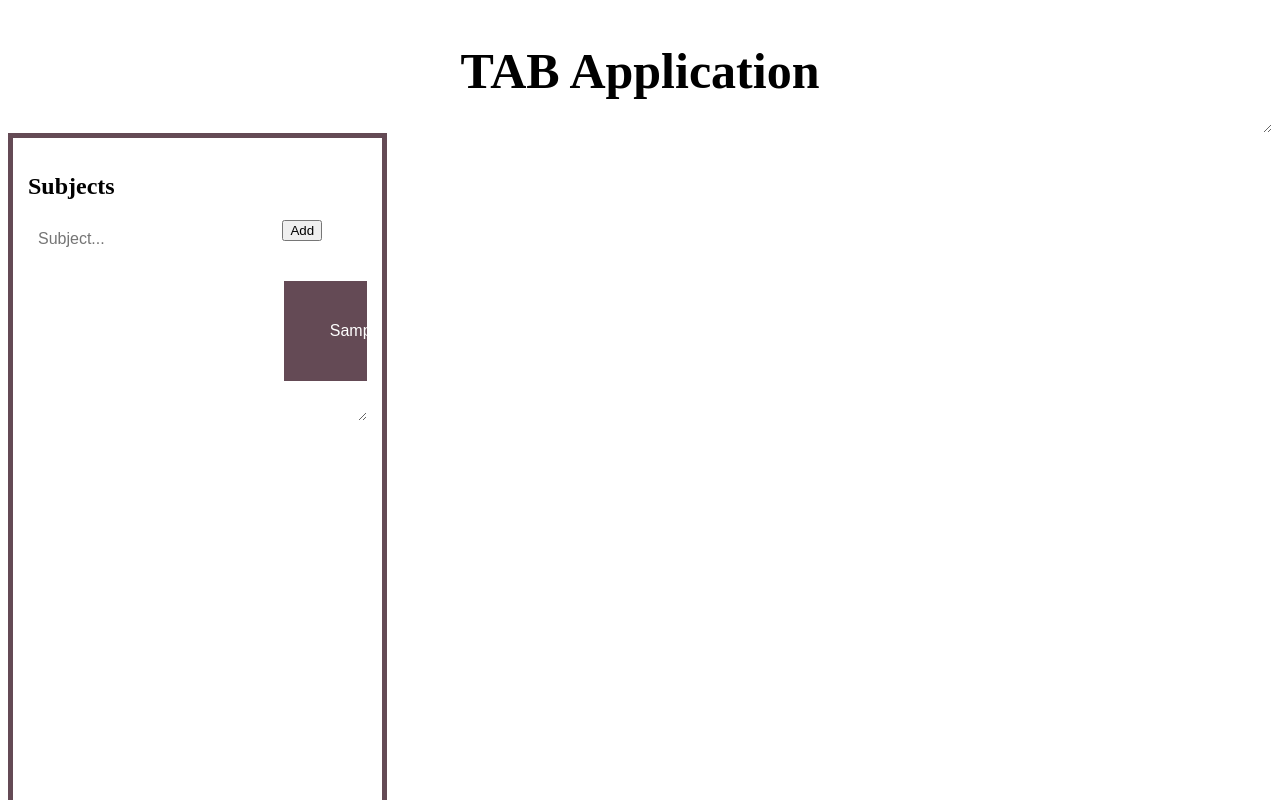
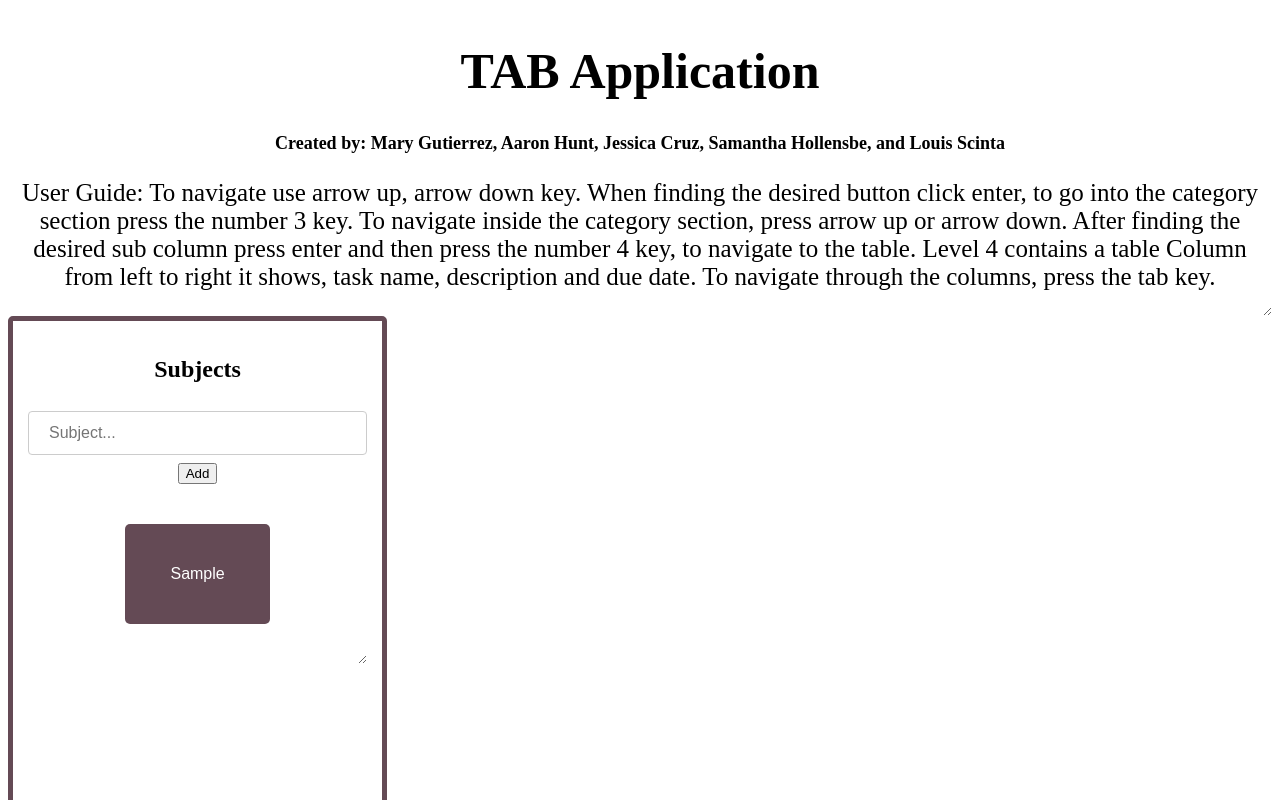
Before and after one commit to CS3398-Elara-helloJupiter/CS-Elara-F2018, a plain HTML site: page Aaron_BranchDemo/demo.html in a window 1280 px wide. Both pictures are taken after typing "Sample" into the empty fields and a click on the button "Add". Shown: the top 800 px of the page. Drawn offline with nearby package versions, Linux system fonts and the light colour scheme.

Commit message:
Implemented Sam's CSS
implemented old CSS code which fixed the first level and instructions.

```diff
--- a/Aaron_BranchDemo/demo.html
+++ b/Aaron_BranchDemo/demo.html
@@ -11,9 +11,18 @@
 		<script src="script.js"></script>
 	</head>
 
+
 	<div class="Welcome">
-		<h1 style="font-size:50px;&amp;rlm;">TAB Application </h1>
-	</div>
+      <h1 style="font-size:50px;&amp;rlm;">TAB Application </h1>
+      <h3 style="font-size:18px;&amp;rlm; text-align: center;"> Created by: Mary Gutierrez, Aaron Hunt, Jessica Cruz, Samantha Hollensbe, and Louis Scinta</h3>
+      <p style="font-size:25px;&amp;rlm;">User Guide:
+		 To navigate use arrow up, arrow down key.
+		When finding the desired button click enter, to go into the category section press the number 3 key.
+		To navigate inside the category section, press arrow up or arrow down.
+		After finding the desired sub column press enter and then press the number 4 key, to navigate to the table.
+		Level 4 contains a table Column from left to right it shows, task name, description and due date. To navigate through the columns, press the tab key.</p>
+    </div>
+
 
 	<div class="first_level">
 		<h2 id = "subjectHeader"> Subjects</h2>
--- a/Aaron_BranchDemo/script.js
+++ b/Aaron_BranchDemo/script.js
@@ -37,6 +37,7 @@ function newSubject()
       }
       //Appending new subject object to global subjectList list
       subjectList.push(subjectObject);
+
   }
 }
 
@@ -58,8 +59,9 @@ function newCategory()
       categoryItem: document.createElement("li"), //Actual button element, probably don't need
       categoryText: inputValue, //Name given to button by user input
       subject: subjectName //Name of associated subject
+
     }
-    alert("check1");
+   // alert("check1");
 
     //Create Table and Caption
     var cTable = document.createElement("TABLE");
@@ -110,6 +112,7 @@ function newCategory()
       if (subjectList[x].subjectText == subjectName)
       {
         subjectList[x].categoryList.push(categoryObject);
+
         //alert("subjectList[x].categoryList: " + categoryObject.categoryItem.text());
       }
     }
@@ -137,13 +140,13 @@ $(document).ready(function()
     //***************************************
     // Toggle Show/Hide
     //***************************************
-    alert (subjectList.length);
+   // alert (subjectList.length);
 
     for (i = 0; i < subjectList.length; i++)
     {
       if (subjectList[i].subjectText == subjectName)
       {
-      	alert ("catList Length: " + subjectList[i].categoryList.length);
+      	//alert ("catList Length: " + subjectList[i].categoryList.length);
 
       	//If Matched, Show List Items
         showIndex = i;
--- a/Aaron_BranchDemo/style.css
+++ b/Aaron_BranchDemo/style.css
@@ -7,8 +7,14 @@ div {
     box-sizing: border-box;
 }
 
-h1 {
-    text-align: center
+h1,h7 {
+
+    text-align: center;
+}
+
+p{
+  text-align: center;
+
 }
 
 a.header {
@@ -16,14 +22,23 @@ a.header {
     height: 3%;
     border: 5px solid #644a55;
 }
-
+input[type=text], select {
+    width: 100%;
+    padding: 12px 20px;
+    margin: 8px 0;
+    display: inline-block;
+    border: 1px solid #ccc;
+    border-radius: 4px;
+    box-sizing: border-box;
+}
 .first_level {
     float: left;
     padding: 15px;
     width: 30%;
     height: 1042px;
     border: 5px solid #644a55;
-
+    text-align: center;
+    border-radius: 5px;
     /*background-color: #add8e6;*/
 }
 
@@ -34,6 +49,8 @@ a.header {
     padding: 30px;
     height: 1042px;
     border: 5px solid #644a55;
+    text-align: center;
+    border-radius: 5px;
     /*background-color: #98fb98;*/
 }
 
@@ -44,6 +61,8 @@ a.header {
     padding: 30px;
     height: 1042px;
     border: 5px solid #644a55;
+    text-align: center;
+    border-radius: 5px;
     /*background-color: #98fb98;*/
 }
 
@@ -54,6 +73,8 @@ a.header {
     padding: 30px;
     height: 1042px;
     border: 5px solid #644a55;
+    text-align: center;
+    border-radius: 5px;
     /*background-color: #ffb6c1;*/
 }
 
@@ -63,6 +84,8 @@ a.header {
     padding: 30px;
     height: 1042px;
     border: 5px solid #644a55;
+    text-align: center;
+    border-radius: 5px;
     /*background-color: #ffb6c1;*/
 }
 
@@ -79,6 +102,8 @@ a.header {
     cursor: pointer;
     width: 145px;
     height: 100px;
+    border-radius: 5px;
+
 }
 
 .button2:hover {
@@ -120,11 +145,12 @@ tr:nth-child(even) {
 input {
   margin: 0;
   border: none;
-  border-radius: 0;
+  border-radius: 5px;
   width: 75%;
   padding: 10px;
   float: left;
   font-size: 16px;
+  background-color: #45a04
 }
 
 /* Style the "Add" button */
@@ -156,3 +182,17 @@ input {
   cursor: pointer;
   text-align: center;
 }
+
+/* Style the close button */
+/*
+.close {
+  position: absolute;
+  right: 0;
+  top: 0;
+  padding: 12px 16px 12px 16px;
+}
+.close:hover {
+  background-color: #f44336;
+  color: white;
+}
+*/
```
